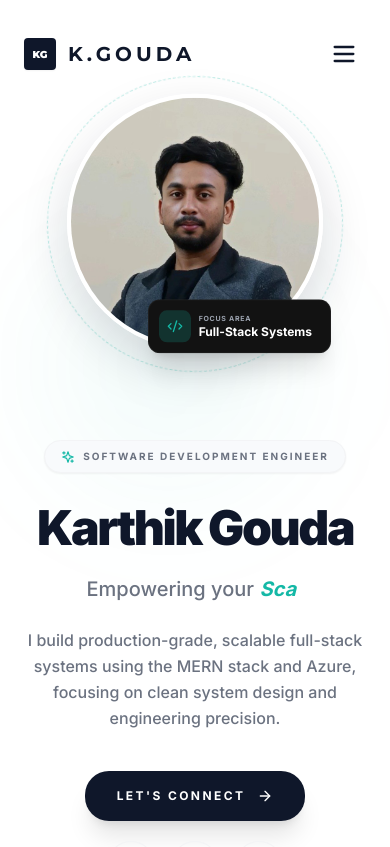
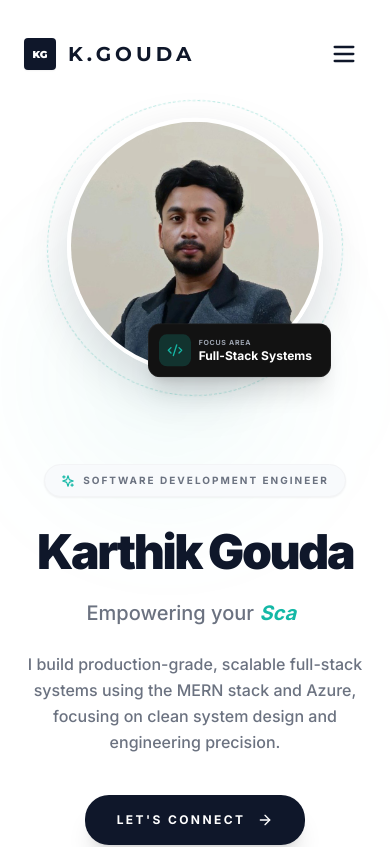
Before and after one commit to Karthikgouda15/KARTHIK-GOUDA-PORTFOLIO, a React (Create React App) app: page / in a window 390 px wide. Shown: the top 847 px of the page. Built offline with nearby package versions, Linux system fonts and the light colour scheme.

Commit message:
initial commit

```diff
--- a/src/components/Hero.js
+++ b/src/components/Hero.js
@@ -16,7 +16,7 @@ const Hero = ({ setView }) => {
     <section
       id="home"
       role="banner"
-      className="relative min-h-screen flex items-center justify-center pt-24 pb-16 overflow-hidden bg-white"
+      className="relative min-h-screen flex items-start lg:items-center justify-center pt-20 sm:pt-24 lg:pt-24 pb-16 overflow-hidden bg-white"
     >
       {/* Background Decorative Elements */}
       <div className="absolute top-0 right-0 w-1/2 h-full bg-slate-50/50 -skew-x-12 translate-x-20 z-0 hidden lg:block" />
@@ -110,7 +110,7 @@ const Hero = ({ setView }) => {
             initial={{ opacity: 0, scale: 0.8 }}
             animate={{ opacity: 1, scale: 1 }}
             transition={{ duration: 1 }}
-            className="flex-[0.8] order-1 lg:order-2 relative flex justify-center mb-10 lg:mb-0"
+            className="flex-[0.8] order-1 lg:order-2 relative flex justify-center mt-10 lg:mt-0 mb-10 lg:mb-0"
           >
             {/* Outer dotted circle */}
             <div className="absolute inset-[-20px] rounded-full border-[1px] border-dashed border-secondary/30 animate-spin" style={{ animationDuration: '25s' }} />
```
